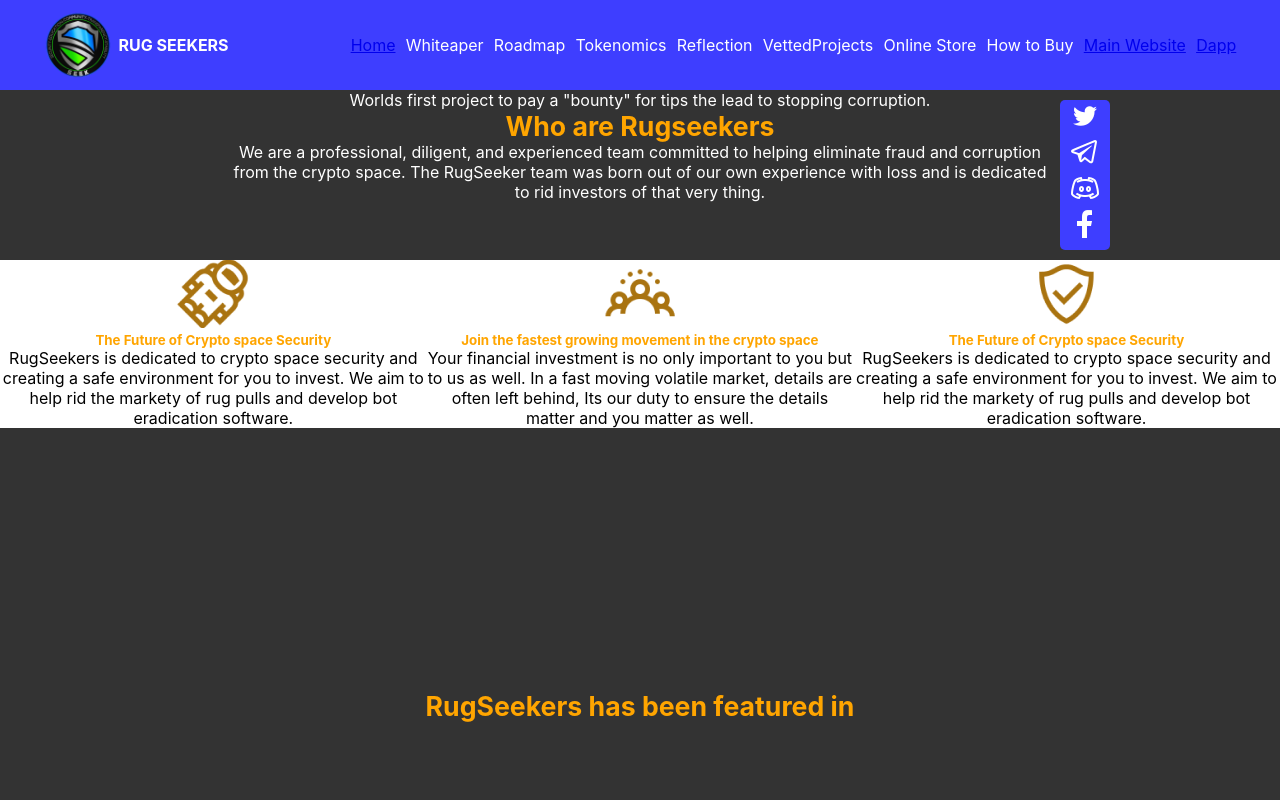
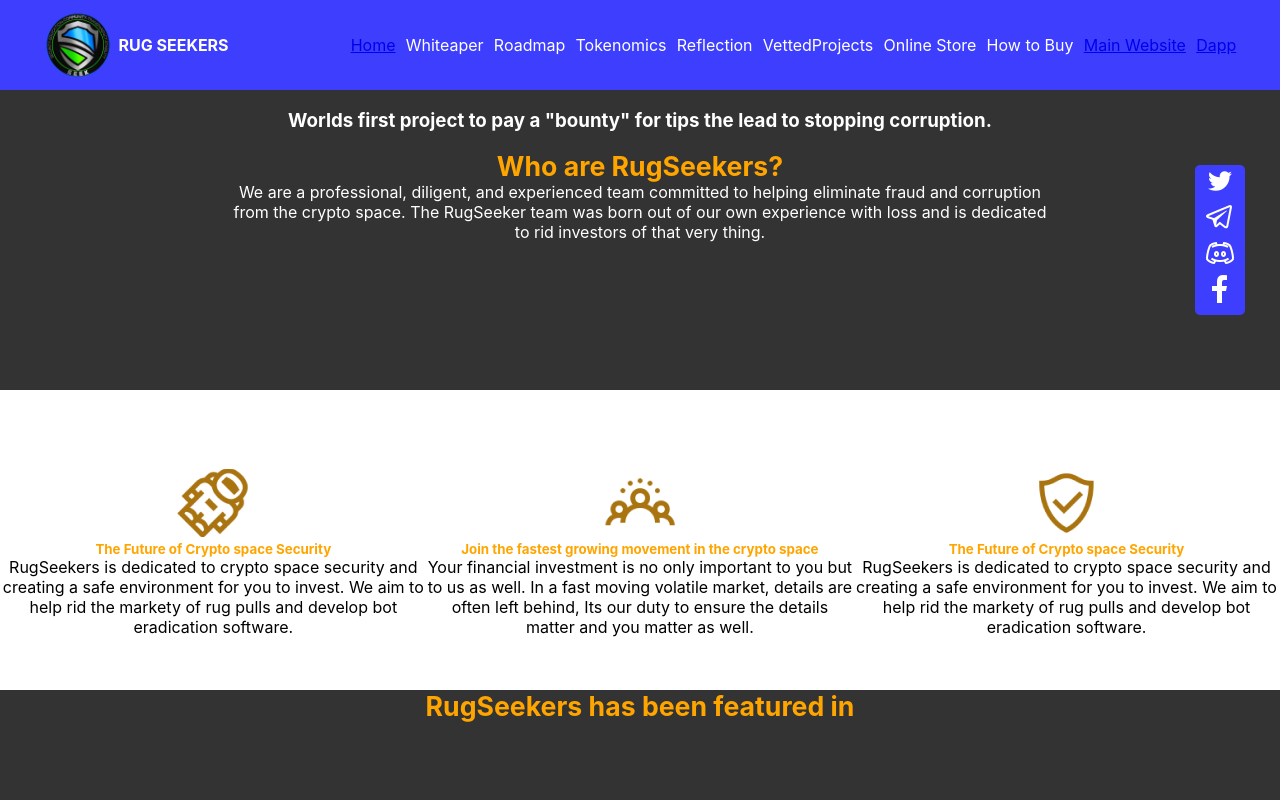
Before and after one commit to hazyland/rugseekers-dapp, a React app: page /landing in a window 1280 px wide. Shown: the top 800 px of the page. Built offline with nearby package versions, Linux system fonts and the light colour scheme.

Commit message:
css updates

```diff
--- a/src/App.css
+++ b/src/App.css
@@ -82,6 +82,7 @@
 .landing-row-social-container{
   display: grid;
   grid-template-columns: 18% 64% 18%;
+  height:300px
 }
 
 
@@ -116,7 +117,8 @@
   height: 150px;
   background-color: rgb(62, 62, 255) ;
   border-radius: 5px;
-  margin: 10px;
+  margin: 15%;
+  align-self: center;
   /* position: absolute;
   top: +150px;
   left: +200px; */
@@ -128,9 +130,17 @@
   grid-template-columns: 33.33% 33.33% 33.33%;
   align-items: center;
   color: black;
+  height:325px
 }
 
 .floating-logo{
   position:relative;
   top: -88px;
 }
+
+.socialWidget-container{
+  height: 100%;
+  width: 100%;
+  display: flex;
+  flex-direction: row-reverse;
+}
--- a/src/App.tsx
+++ b/src/App.tsx
@@ -18,11 +18,9 @@
   const AppState = useAppProvider()
   const AppDispatch = useAppProviderDispatch()
 
-  // const windowDimensions = useWindowDimensions()
-  // console.log(AppState.appDimensions.innerWidth)
+
 
     return (
-      // <AppProvider>
       <div className={AppState.appDimensions.innerWidth <= 500 ? "app-mobile" : "app"}>
         <BrowserRouterProvider>
           <div className="column-2">
@@ -36,7 +34,6 @@
           </div>
         </BrowserRouterProvider>
       </div>
-      // </AppProvider>
     );
 }
 
--- a/src/Landing/index.tsx
+++ b/src/Landing/index.tsx
@@ -16,8 +16,10 @@
             <div className="landing-row row-1 dark-gray-background">
                 <div className="landing-row-social-container" >
                     <div className="col-2">
-                        <div>Worlds first project to pay a "bounty" for tips the lead to stopping corruption.</div>
-                        <div className="landing-header-1">Who are Rugseekers</div>
+                            <h3>
+                            Worlds first project to pay a "bounty" for tips the lead to stopping corruption.
+                            </h3>
+                        <div className="landing-header-1">Who are RugSeekers?</div>
                         <div>We are a professional, diligent, and experienced team committed to helping eliminate fraud and corruption from the crypto space. The RugSeeker team was born out of our own experience with loss and is dedicated to rid investors of that very thing.</div>
                     </div>
                     <div>
--- a/src/Landing/social.tsx
+++ b/src/Landing/social.tsx
@@ -7,6 +7,8 @@
 
 export default function Social() {
   return (
+    <div className="socialWidget-container">
+
     <div className="socialWidget">
       <div className="social-icon-container">
         <img src={twiter}></img>
@@ -21,5 +23,6 @@
         <img src={facebook}></img>
       </div>
     </div>
+    </div>
   );
 }
```
Also changed, not shown: src/Navigation/Navigation.tsx (deleted, +0 -47 lines).
